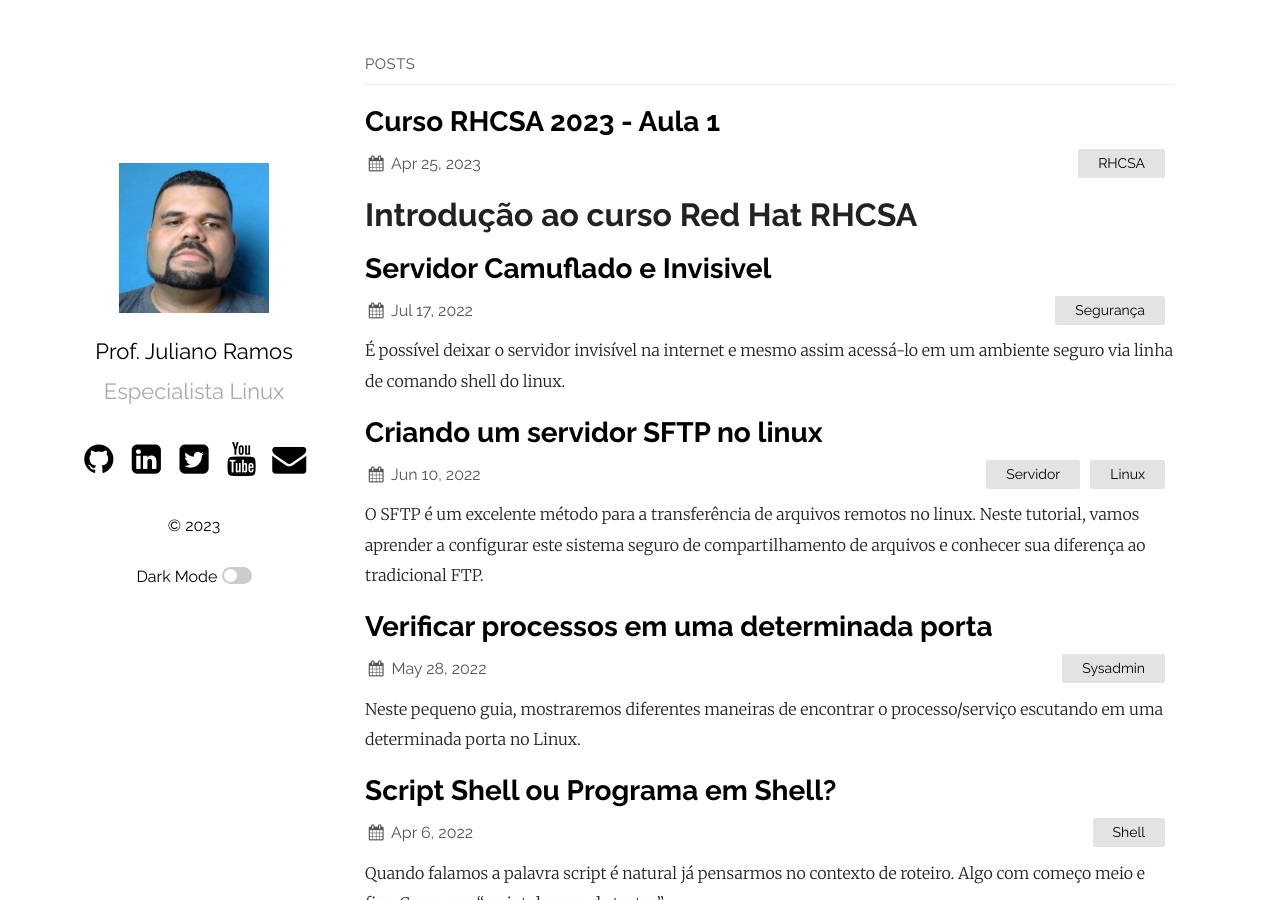
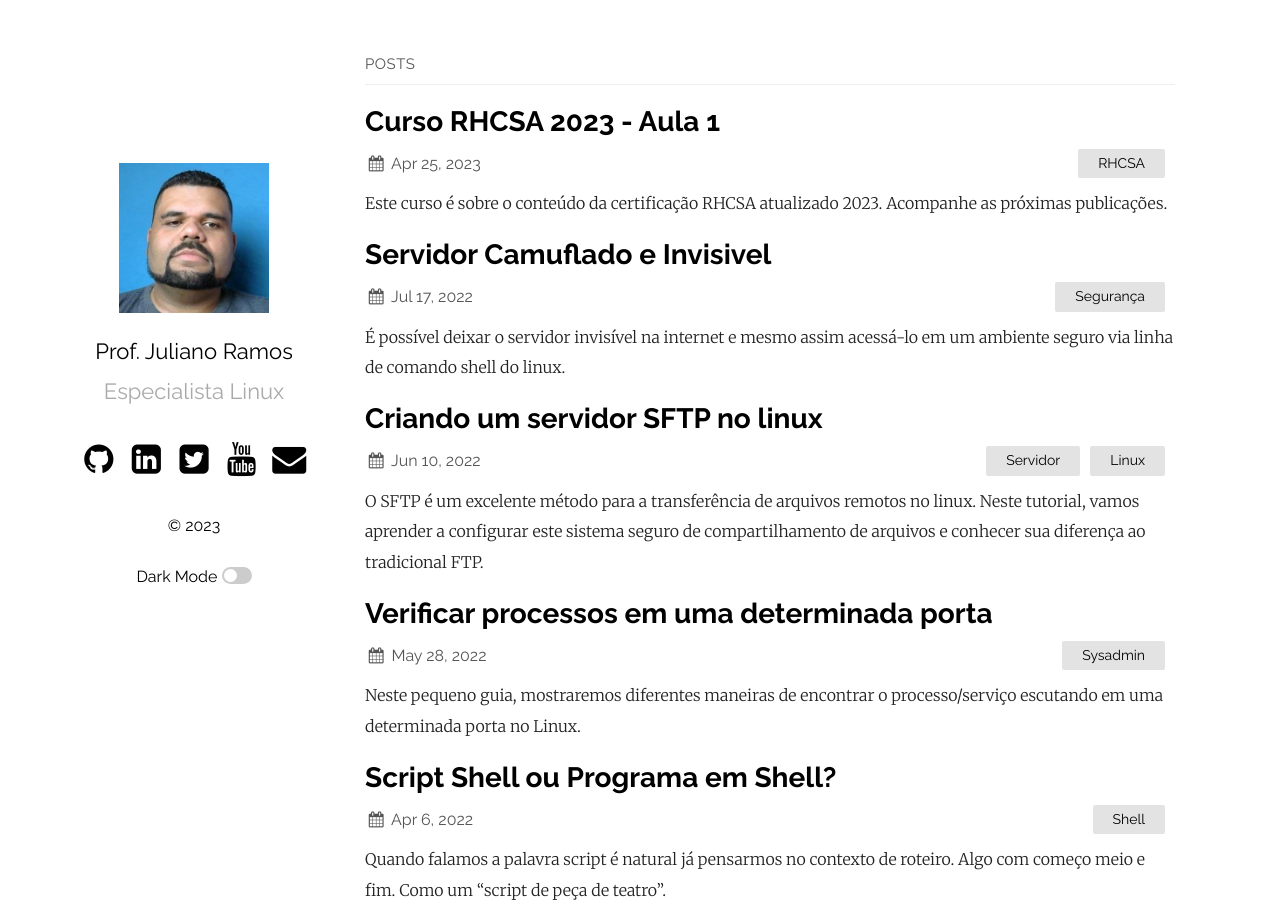
Before and after one commit to profjulianoramos/linux, a Jekyll site: the page built from index.md, in a window 1280 px wide and 900 px high. Built offline with Jekyll 4.4.1, drawn with Linux system fonts in a browser that asks for light colours.

Commit message:
Introdução

```diff
--- a/_posts/2023-04-25-CursoRHCSA.md
+++ b/_posts/2023-04-25-CursoRHCSA.md
@@ -4,6 +4,8 @@ title: Curso RHCSA 2023 - Aula 1
 date:   2023-04-25 08:27:00 +0530
 categories: RHCSA
 ---
+Este curso é sobre o conteúdo da certificação RHCSA atualizado 2023. Acompanhe as próximas publicações.
+
 # Introdução ao curso Red Hat RHCSA
 
 ![Bem Vindo](https://developers.redhat.com/sites/default/files/styles/large/public/RHEL-helloworld.png?itok=kTPVSU3E)
```
